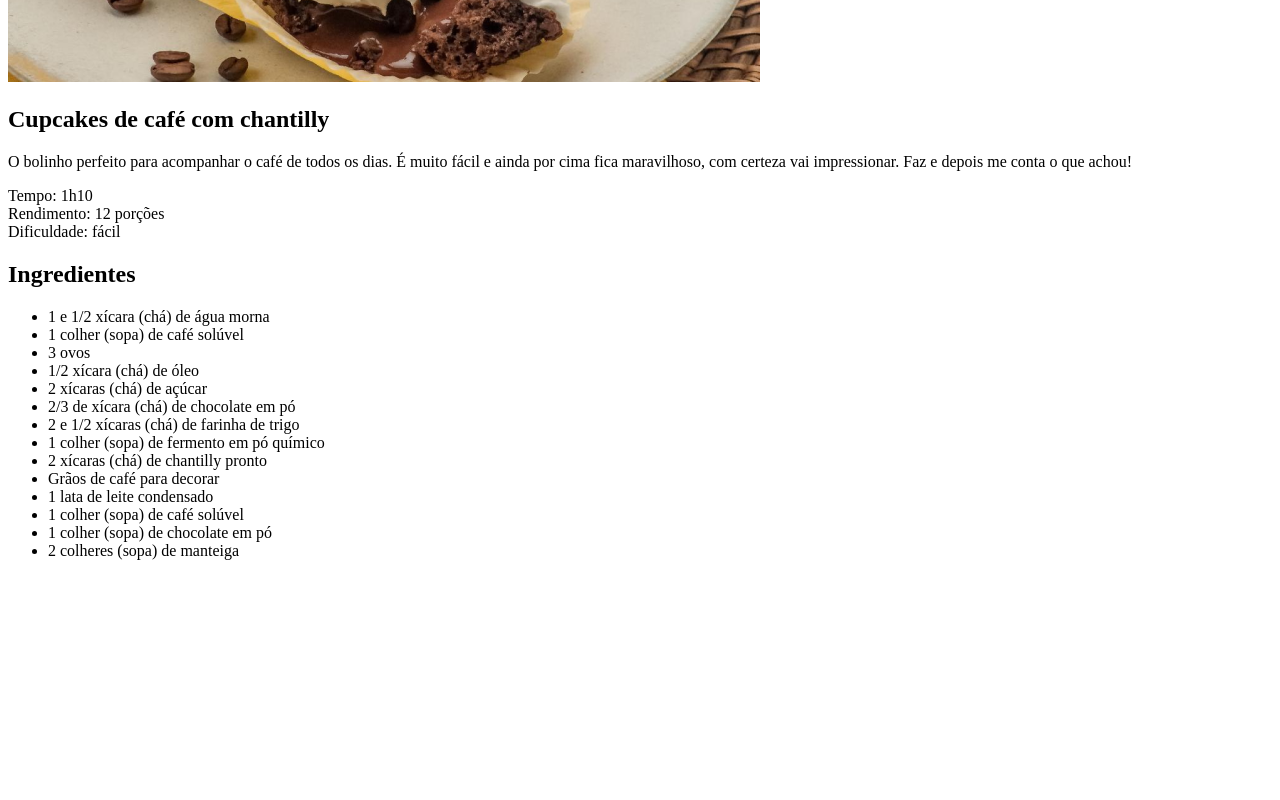
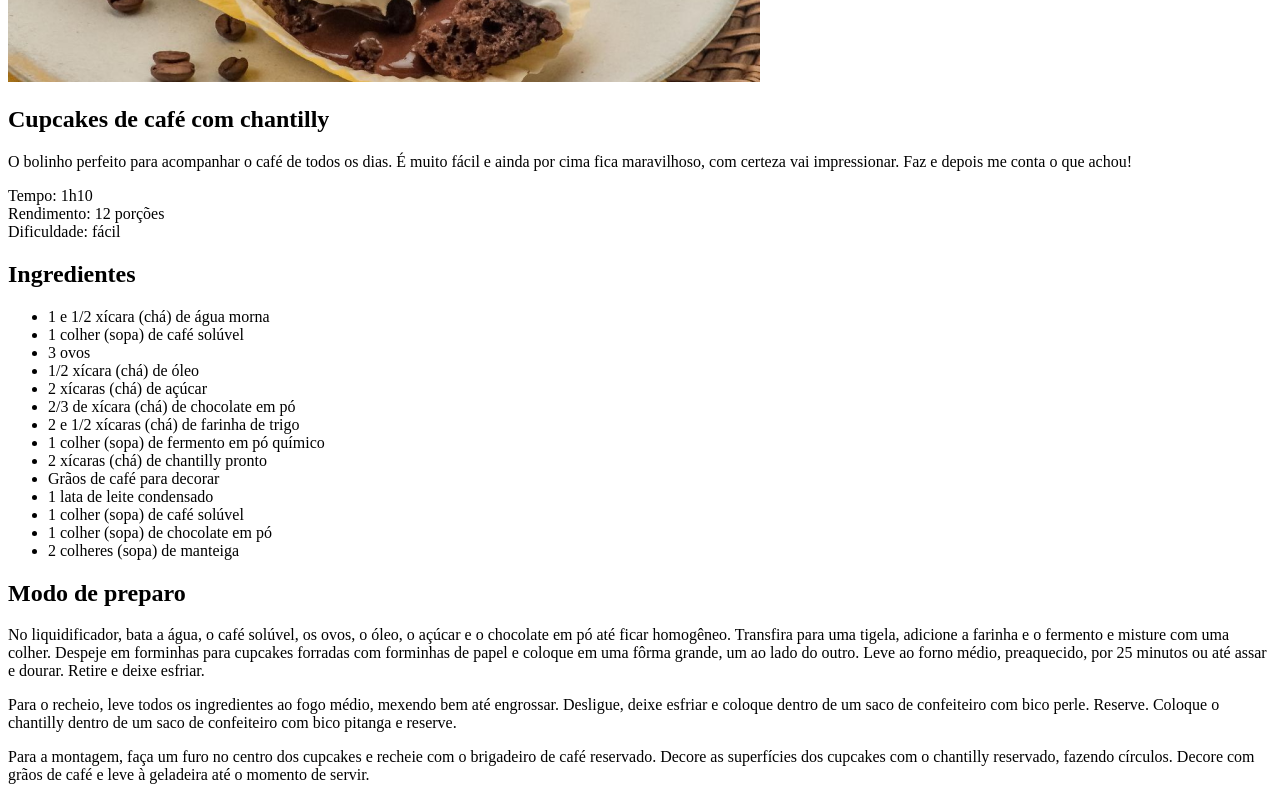
Before and after one commit to NikolasDev08/pagina-receita01ek, a plain HTML site: page index.html in a window 1280 px wide. Shown: the part 326-1126 px from the top of the page. Before the commit the page ends 902 px from the top, so only its background shows below. Drawn offline with Linux system fonts and the light colour scheme.

Commit message:
criação de seção para o modo de preparo

```diff
--- a/index.html
+++ b/index.html
@@ -15,7 +15,8 @@
         <section>
             <h1>Cupcakes de café com chantilly</h1>
 
-        <p>O bolinho perfeito para acompanhar o café de todos os dias. É muito fácil e ainda por cima fica maravilhoso,
+            <p>O bolinho perfeito para acompanhar o café de todos os dias. É muito fácil e ainda por cima fica
+                maravilhoso,
                 com certeza vai impressionar. Faz e depois me conta o que achou!</p>
 
             <p>
@@ -44,6 +45,25 @@
                 <li>2 colheres (sopa) de manteiga</li>
             </ul>
         </section>
+
+        <section>
+            <h2>Modo de preparo</h2>
+
+            <p>No liquidificador, bata a água, o café solúvel, os ovos, o óleo, o açúcar e o chocolate em pó até ficar
+                homogêneo. Transfira para uma tigela, adicione a farinha e o fermento e misture com uma colher. Despeje
+                em forminhas para cupcakes forradas com forminhas de papel e coloque em uma fôrma grande, um ao lado do
+                outro. Leve ao forno médio, preaquecido, por 25 minutos ou até assar e dourar. Retire e deixe esfriar.
+            </p>
+
+            <p>Para o recheio, leve todos os ingredientes ao fogo médio, mexendo bem até engrossar. Desligue, deixe
+                esfriar e coloque dentro de um saco de confeiteiro com bico perle. Reserve. Coloque o chantilly dentro
+                de um saco de confeiteiro com bico pitanga e reserve. </p>
+
+            <p>Para a montagem, faça um furo no centro dos cupcakes e recheie com o brigadeiro de café reservado. Decore
+                as superfícies dos cupcakes com o chantilly reservado, fazendo círculos. Decore com grãos de café e leve
+                à geladeira até o momento de servir.</p>
+        </section>
         <main>
 </body>
+
 </html>
```
Lines whose indentation alone changed are shown as unchanged.
